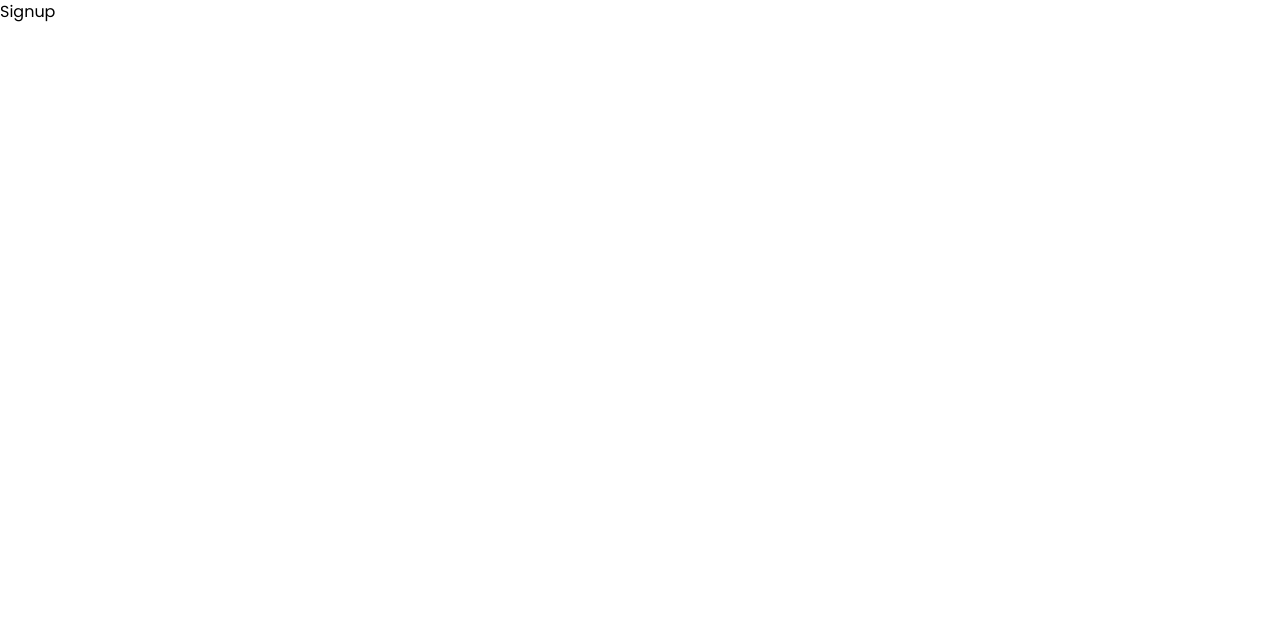
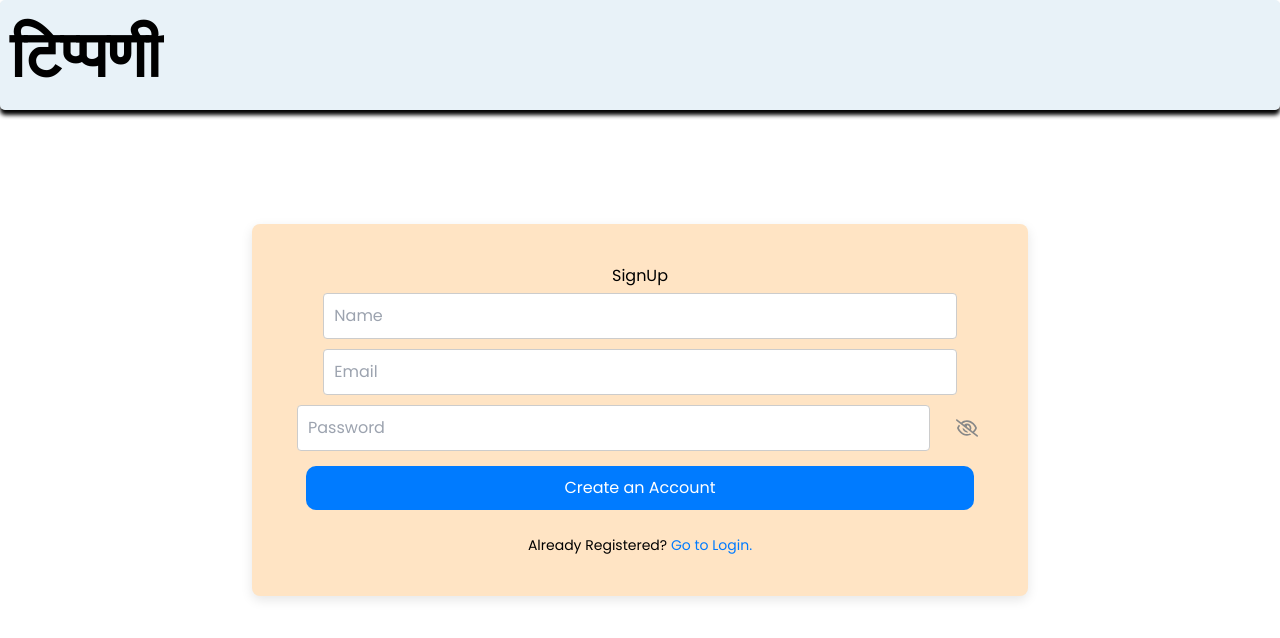
Before and after one commit to kadel-28/Tippani, a React (Vite) app in the folder client/: page /signup in a window 1280 px wide. Shown: the top 638 px of the page. Built offline with nearby package versions, Linux system fonts and the light colour scheme.

Commit message:
SignUp Completed

```diff
--- a/client/src/components/Input/PasswordInput.css
+++ b/client/src/components/Input/PasswordInput.css
@@ -6,16 +6,20 @@
 }
 
 .password-input {
-    padding-left: 30px; /* Space for the icon */
-    width: 100%;
-    padding: 10px;
+    padding-top: 10px;
+    padding-bottom: 10px;
+    padding-left: 10px;
+    padding-right: 33px; /* Space for the icon */
+    width: 91%;
     border: 1px solid #ccc;
     border-radius: 4px;
     color: black;
+    margin: 5px;
+
 }
 .eye-design {
     position: absolute; /* to position the icon inside the box like a combined component */
-    left: 235px; /* Adjust this value to position the icon */
+    right: 10px; /* Adjust this value to position the icon */
     cursor: pointer;
     color: #888;
 }
--- a/client/src/components/Navbar/Navbar.jsx
+++ b/client/src/components/Navbar/Navbar.jsx
@@ -4,7 +4,7 @@ import "./Navbar.css"
 const Navbar = () => {
   return (
     <div className="navbar-container">
-        <p className="navbar-heading">Notes</p>  {/* Navbar text component */}
+        <p className="navbar-heading">टिप्पणी</p>  {/* Navbar text component */}
     </div>
   )
 }
--- a/client/src/pages/Login/Login.css
+++ b/client/src/pages/Login/Login.css
@@ -16,7 +16,7 @@
   }
 
   .input-box {
-    width: 91%;
+    width: 100%;
     padding: 10px;
     margin: 10px 0;
     border: 1px solid #ccc;
--- a/client/src/pages/Login/Login.jsx
+++ b/client/src/pages/Login/Login.jsx
@@ -41,14 +41,15 @@ const Login = () => {
           <input type="text" placeholder='Email' className='input-box'
             value={email} onChange={(e)=> setEmail(e.target.value)} //when changed, the email value is set to be the value in the input container
           />
+
           <PasswordInput
             value={password}
             onChange={(e)=> setPassword(e.target.value)}
           />
           <p className="error-message">{error}</p>
           <button type="submit" className="login-btn">Login</button>
-          <p className="non-register">Not registered yet?
-            <Link to="/SignUp">.Create an Account.</Link>
+          <p className="non-register">Not registered yet? {" "}
+            <Link to="/SignUp">Create an Account.</Link>
           </p>
         </form>
       </div>
--- a/client/src/pages/SignUp/SignUp.css
+++ b/client/src/pages/SignUp/SignUp.css
@@ -0,0 +1,56 @@
+/* Centering container */
+.sign-up-container {
+    display: flex   ;
+    justify-content: center;  /* horizontally fixing box to center */
+    align-items: center;   /* Preventing extending the height largely */
+    height: 75vh;  /* Vertically centrally Pulling down */
+}
+
+.form-container {
+    background-color: bisque;
+    padding: 40px; /* Extending box-size to show space properly */
+    border-radius: 8px;
+    box-shadow: 0 4px 12px 0px rgba(0, 0, 0, 0.1);
+    text-align: center; /* Putting all the text contents to center */
+}
+
+.input-box {
+    width: 91%;
+    padding: 10px;
+    margin: 5px;
+    border: 1px solid #ccc;
+    border-radius: 4px;
+}
+.signup-btn {
+    width: 96%;
+    margin: 10px;
+    padding: 10px;
+    background-color: #007bff;
+    color: white;
+    border: none;
+    border-radius: 10px;
+    cursor: pointer;
+    text-align: center;
+  }
+
+  .signup-btn:hover {
+    background-color: #0056b3; /* When hovered to indicate color */
+  }
+
+  .already-registered { /* Putting the content at center */
+    margin-top: 15px;
+    font-size: 14px;
+  }
+
+  .already-registered a { /* Link part of the react section */
+    color: #007bff;
+    text-decoration: none; /* The link of Creating account: to show when hovered underlined */
+  }
+
+  .already-registered a:hover {
+    text-decoration: underline; /* The link of Creating account: to show when hovered underlined */
+  }
+  .error-message{
+    color: red;
+    font-size: 0.7rem;
+  }
--- a/client/src/pages/SignUp/Signup.jsx
+++ b/client/src/pages/SignUp/Signup.jsx
@@ -1,9 +1,68 @@
-import React from 'react'
+import React, { useState } from 'react'
+import Navbar from '../../components/Navbar/Navbar';
+import "./SignUp.css"
+import { Link } from 'react-router-dom';
+import PasswordInput from '../../components/Input/PasswordInput';
+import { validateEmail } from '../../utils/helper';
 
 const Signup = () => {
+
+  const[name, setName]=useState("");
+  const[email, setEmail]=useState("");
+  const[password, setPassword]=useState("");
+  const[error, setError]=useState("");
+
+  const handleSignUp = async(e) => {
+
+    e.preventDefault();
+
+    if(!name){
+      setError("Please enter your name");
+      return;
+    }
+
+    if (!validateEmail(email))
+      {
+        setError("Please enter a valid email address.");
+        return;
+      }
+
+      if (!password){
+        setError("Please enter the password.");
+        return;
+      }
+
+      setError("");
+      //SignUp API call
+  }
+
+
+
   return (
-    <div>Signup</div>
+    <>
+      <Navbar/>
+      <div className="sign-up-container">
+        <div className="form-container">
+          <form onSubmit={handleSignUp}>
+            <h2>SignUp</h2>
+            <input type="text" placeholder='Name' className='input-box' value={name} onChange={(e)=>setName(e.target.value)}/>
+            <input type="text" placeholder='Email' className='input-box'
+            value={email} onChange={(e)=> setEmail(e.target.value)} //when changed, the email value is set to be the value in the input container
+          />
+
+          <PasswordInput value={password}
+            onChange={(e)=> setPassword(e.target.value)}/>
+          <p className="error-message">{error}</p>
+          <button type="submit" className="signup-btn">Create an Account</button>
+          <p className="already-registered"> Already Registered? {"  "}
+            <Link to="/Login">Go to Login.</Link>
+          </p>
+          </form>
+        </div>
+      </div>
+
+    </>
   )
 }
 
-export default Signup
+export default Signup;
```
